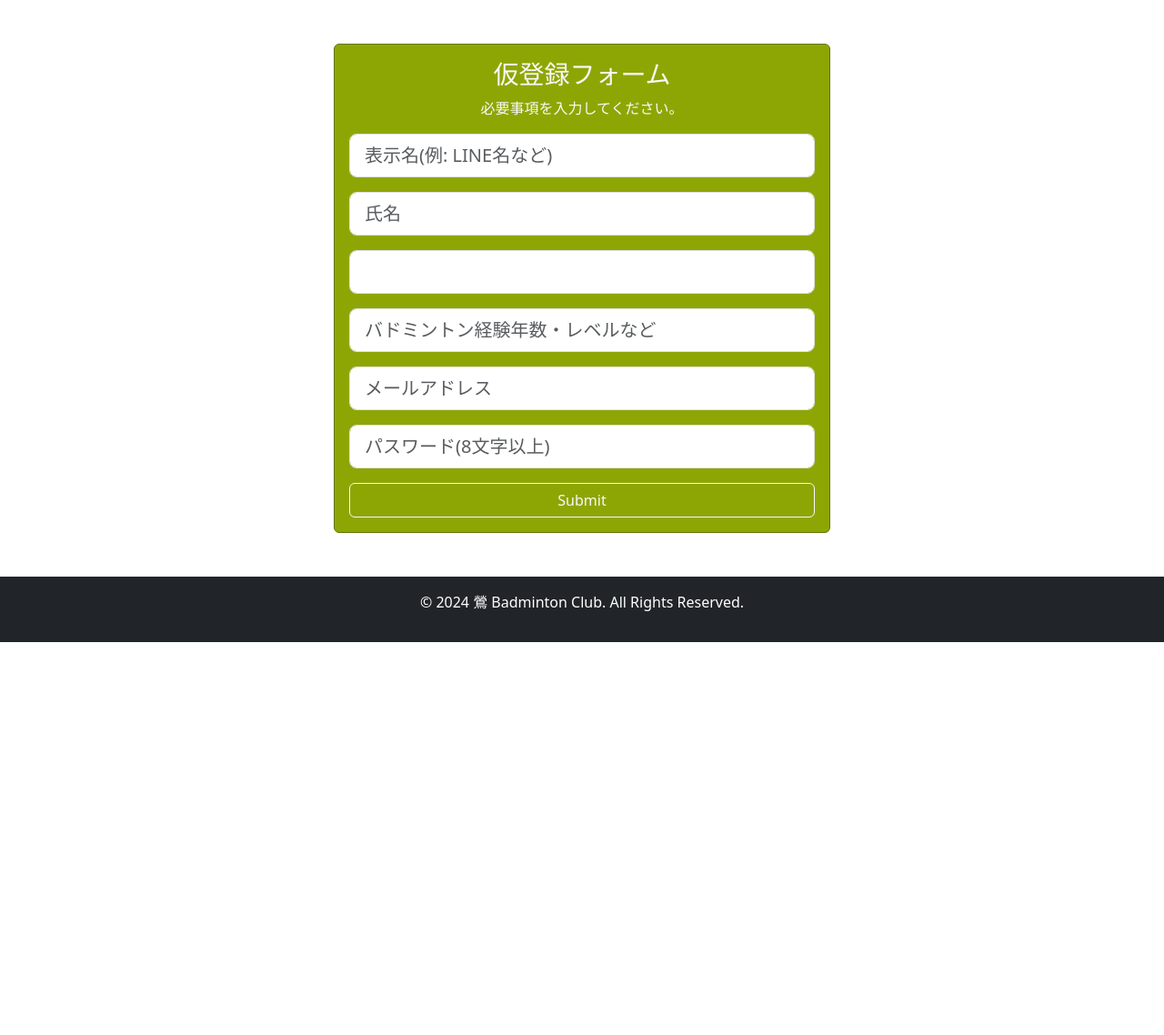
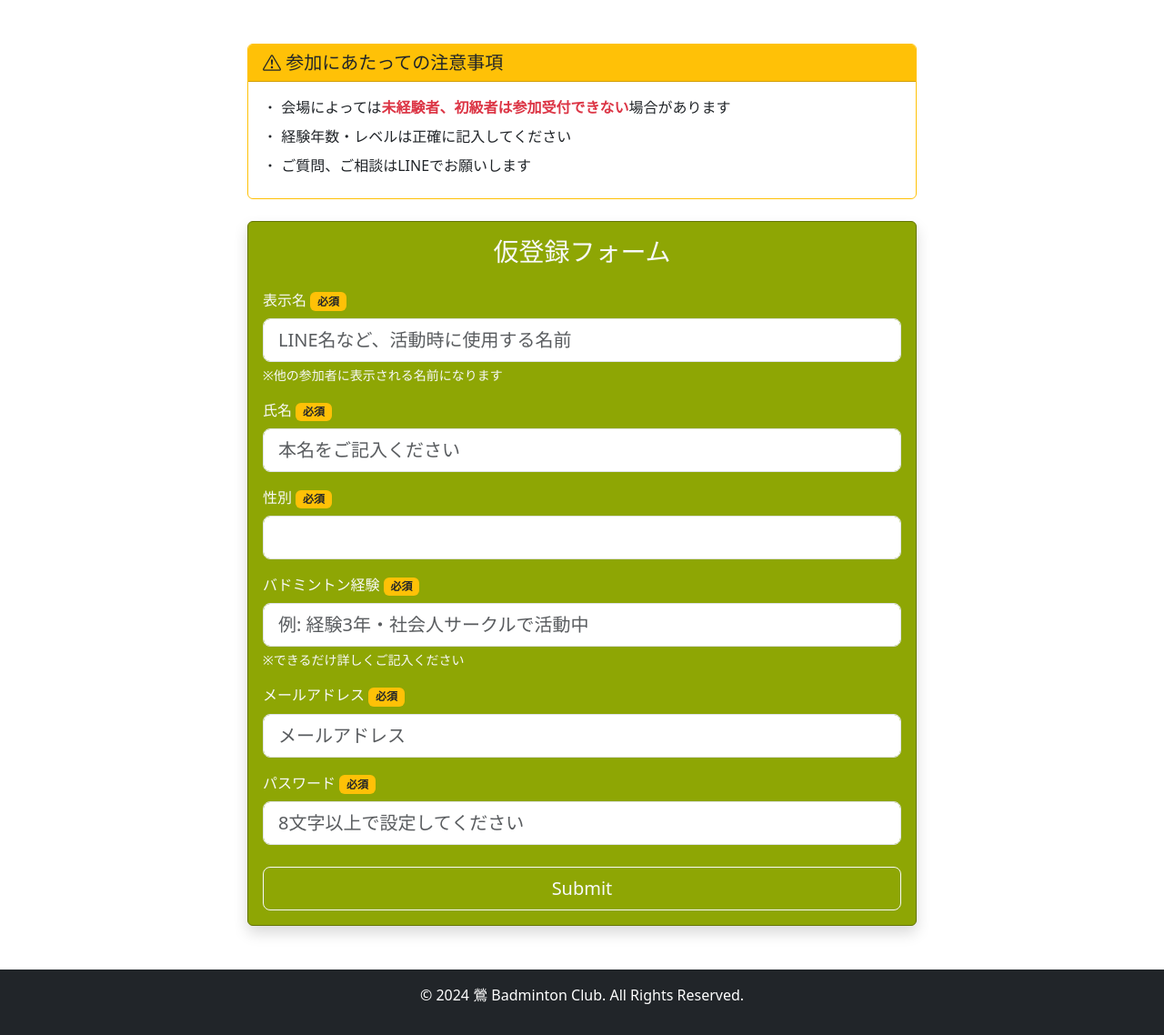
Before and after one commit to UGUIS8020/uguis_bad, a Python web app: template templates/temp_register.html in a window 1280 px wide. Shown: the part 56-1194 px from the top of the page at 91% size. Before the commit the page ends 762 px from the top, so only its background shows below. Run offline with Jinja, Linux system fonts and the light colour scheme; the template is opened without the code that fills it, so the values that code supplies are empty, except form fields; tables that the repository leaves empty hold one stand-in row (values such as "Sample post"); form fields are guessed from the names that the template uses; some libraries are stand-ins or nearby versions.

Commit message:
新越谷

```diff
--- a/templates/index.html
+++ b/templates/index.html
@@ -51,6 +51,7 @@
                             <th>開始</th>
                             <th>終了</th>
                             <th>会場</th>
+                            <th>詳細</th>
                             <th>参加</th>
 
                         </tr>
@@ -65,7 +66,7 @@
                             <td>{{ schedule.end_time }}</td>
                             <td>{{ schedule.venue }}</td>
                             <td>
-                                <a class="btn btn-info" href="{{ url_for('schedule_detail', schedule_id=schedule.schedule_id) }}">
+                                <a class="btn btn-success" href="{{ url_for('schedule_detail', schedule_id=schedule.schedule_id) }}">
                                     詳細
                                 </a>
                             </td>
--- a/templates/temp_register.html
+++ b/templates/temp_register.html
@@ -4,67 +4,100 @@
 <section id="temp-register">
     <div class="container my-5">
         <div class="row">
-            <div class="col-lg-6 mx-auto">
-                <div class="card text-center" style="background-color: #8ea604; border-color: #647503;">
+            <div class="col-lg-8 mx-auto">
+                <!-- 注意事項カード -->
+                <div class="card mb-4 border-warning">
+                    <div class="card-header bg-warning text-dark">
+                        <h5 class="mb-0">
+                            <i class="bi bi-exclamation-triangle"></i>
+                            参加にあたっての注意事項
+                        </h5>
+                    </div>
+                    <div class="card-body">
+                        <ul class="list-unstyled mb-0">
+                            <li class="mb-2">
+                                <i class="bi bi-dot"></i>
+                                会場によっては<strong class="text-danger">未経験者、初級者は参加受付できない</strong>場合があります
+                            </li>
+                            <li class="mb-2">
+                                <i class="bi bi-dot"></i>
+                                経験年数・レベルは正確に記入してください
+                            </li>
+                            <li class="mb-2">
+                                <i class="bi bi-dot"></i>
+                                ご質問、ご相談はLINEでお願いします
+                            </li>
+                        </ul>
+                    </div>
+                </div>
+
+                <!-- 登録フォームカード -->
+                <div class="card shadow" style="background-color: #8ea604; border-color: #647503;">
                     <div class="card-body text-light">
-                        <h3>仮登録フォーム</h3>
-                        <p>必要事項を入力してください。</p>
+                        <h3 class="text-center mb-4">仮登録フォーム</h3>
                         <form method="POST" action="">
                             {{ form.hidden_tag() }}
 
                             <!-- 表示名 -->
                             <div class="mb-3">
-                                {{ render_field(form.display_name, placeholder="表示名(例: LINE名など)", class="form-control form-control-lg") }}
+                                <label class="form-label">表示名 <span class="badge bg-warning text-dark">必須</span></label>
+                                {{ render_field(form.display_name, placeholder="LINE名など、活動時に使用する名前", class="form-control form-control-lg") }}
+                                <div class="form-text text-light">※他の参加者に表示される名前になります</div>
                                 {% if form.display_name.errors %}
-                                    <p class="text-danger">{{ form.display_name.errors[0] }}</p>
+                                    <p class="text-warning">{{ form.display_name.errors[0] }}</p>
                                 {% endif %}
                             </div>
 
-                             <!-- 名前 -->
-                             <div class="mb-3">
-                                {{ render_field(form.user_name, placeholder="氏名", class="form-control form-control-lg") }}
+                            <!-- 名前 -->
+                            <div class="mb-3">
+                                <label class="form-label">氏名 <span class="badge bg-warning text-dark">必須</span></label>
+                                {{ render_field(form.user_name, placeholder="本名をご記入ください", class="form-control form-control-lg") }}
                                 {% if form.user_name.errors %}
-                                    <p class="text-danger">{{ form.user_name.errors[0] }}</p>
+                                    <p class="text-warning">{{ form.user_name.errors[0] }}</p>
                                 {% endif %}
                             </div>
 
                             <!-- 性別 -->
                             <div class="mb-3">
+                                <label class="form-label">性別 <span class="badge bg-warning text-dark">必須</span></label>
                                 {{ render_field(form.gender, class="form-control form-control-lg") }}
                                 {% if form.gender.errors %}
-                                    <p class="text-danger">{{ form.gender.errors[0] }}</p>
+                                    <p class="text-warning">{{ form.gender.errors[0] }}</p>
                                 {% endif %}
                             </div>
 
                             <!-- バドミントン歴 -->
                             <div class="mb-3">
-                                {{ render_field(form.badminton_experience, placeholder="バドミントン経験年数・レベルなど", class="form-control form-control-lg") }}
+                                <label class="form-label">バドミントン経験 <span class="badge bg-warning text-dark">必須</span></label>
+                                {{ render_field(form.badminton_experience, placeholder="例: 経験3年・社会人サークルで活動中", class="form-control form-control-lg") }}
+                                <div class="form-text text-light">※できるだけ詳しくご記入ください</div>
                                 {% if form.badminton_experience.errors %}
-                                    <p class="text-danger">{{ form.badminton_experience.errors[0] }}</p>
+                                    <p class="text-warning">{{ form.badminton_experience.errors[0] }}</p>
                                 {% endif %}
                             </div>
 
                             <!-- メールアドレス -->
                             <div class="mb-3">
+                                <label class="form-label">メールアドレス <span class="badge bg-warning text-dark">必須</span></label>
                                 {{ render_field(form.email, placeholder="メールアドレス", class="form-control form-control-lg") }}
                                 {% if form.email.errors %}
-                                    <p class="text-danger">{{ form.email.errors[0] }}</p>
+                                    <p class="text-warning">{{ form.email.errors[0] }}</p>
                                 {% endif %}
                             </div>
 
                             <!-- パスワード -->
                             <div class="mb-3">
-                                {{ render_field(form.password, placeholder="パスワード(8文字以上)", class="form-control form-control-lg") }}
+                                <label class="form-label">パスワード <span class="badge bg-warning text-dark">必須</span></label>
+                                {{ render_field(form.password, placeholder="8文字以上で設定してください", class="form-control form-control-lg") }}
                                 {% if form.password.errors %}
-                                    <p class="text-danger">{{ form.password.errors[0] }}</p>
+                                    <p class="text-warning">{{ form.password.errors[0] }}</p>
                                 {% endif %}
                             </div>
 
                             <!-- 登録ボタン -->
-                            <div>
-                                {{ form.submit(class="btn btn-outline-light w-100") }}
+                            <div class="mt-4">
+                                {{ form.submit(class="btn btn-outline-light btn-lg w-100") }}
                             </div>
-
                         </form>
                     </div>
                 </div>
@@ -72,4 +105,10 @@
         </div>
     </div>
 </section>
+
+<!-- Bootstrap Iconsのリンクをheadに追加 -->
+{% block extra_head %}
+<link rel="stylesheet" href="https://cdn.jsdelivr.net/npm/bootstrap-icons@1.10.0/font/bootstrap-icons.css">
 {% endblock %}
+
+{% endblock %}
```
